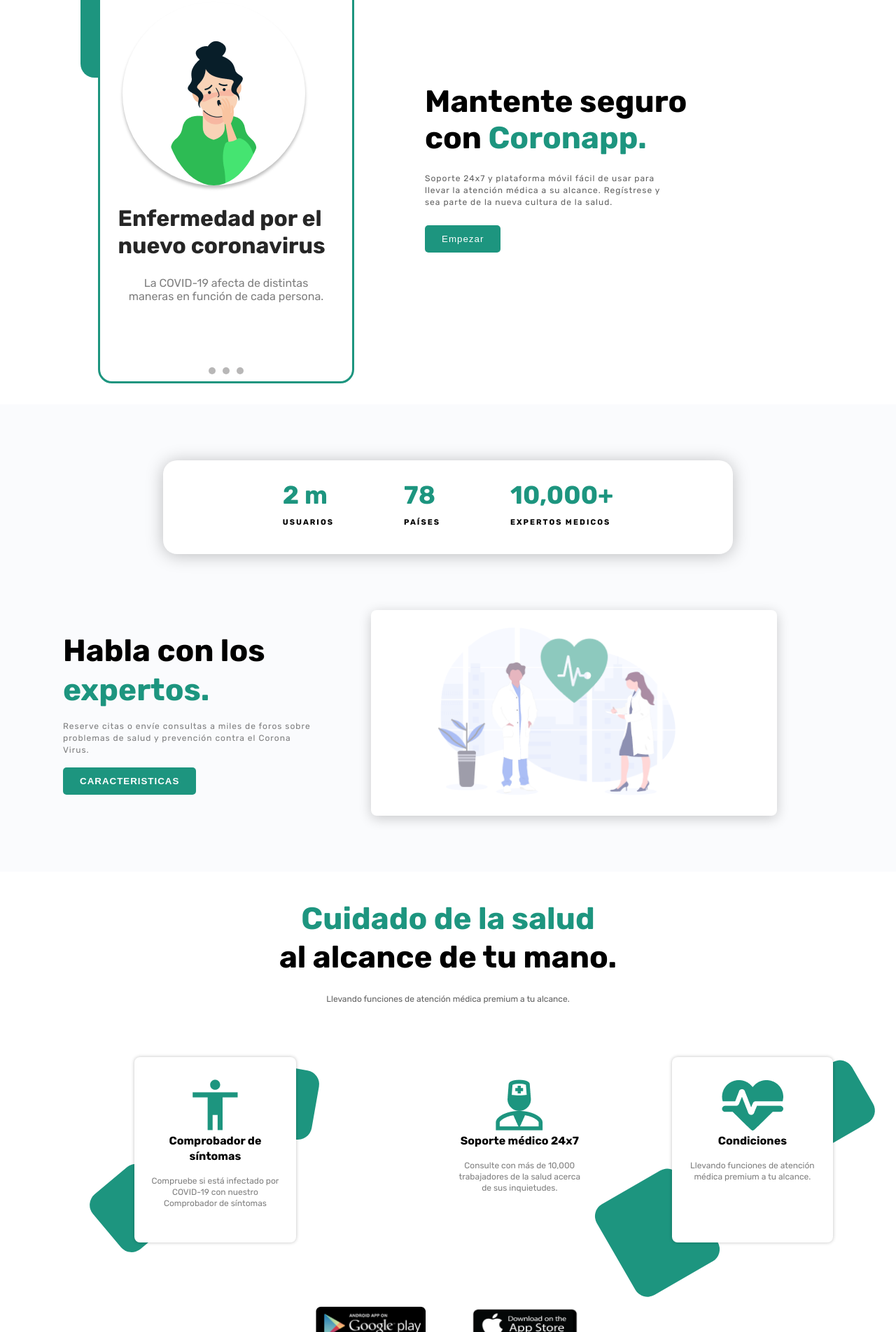
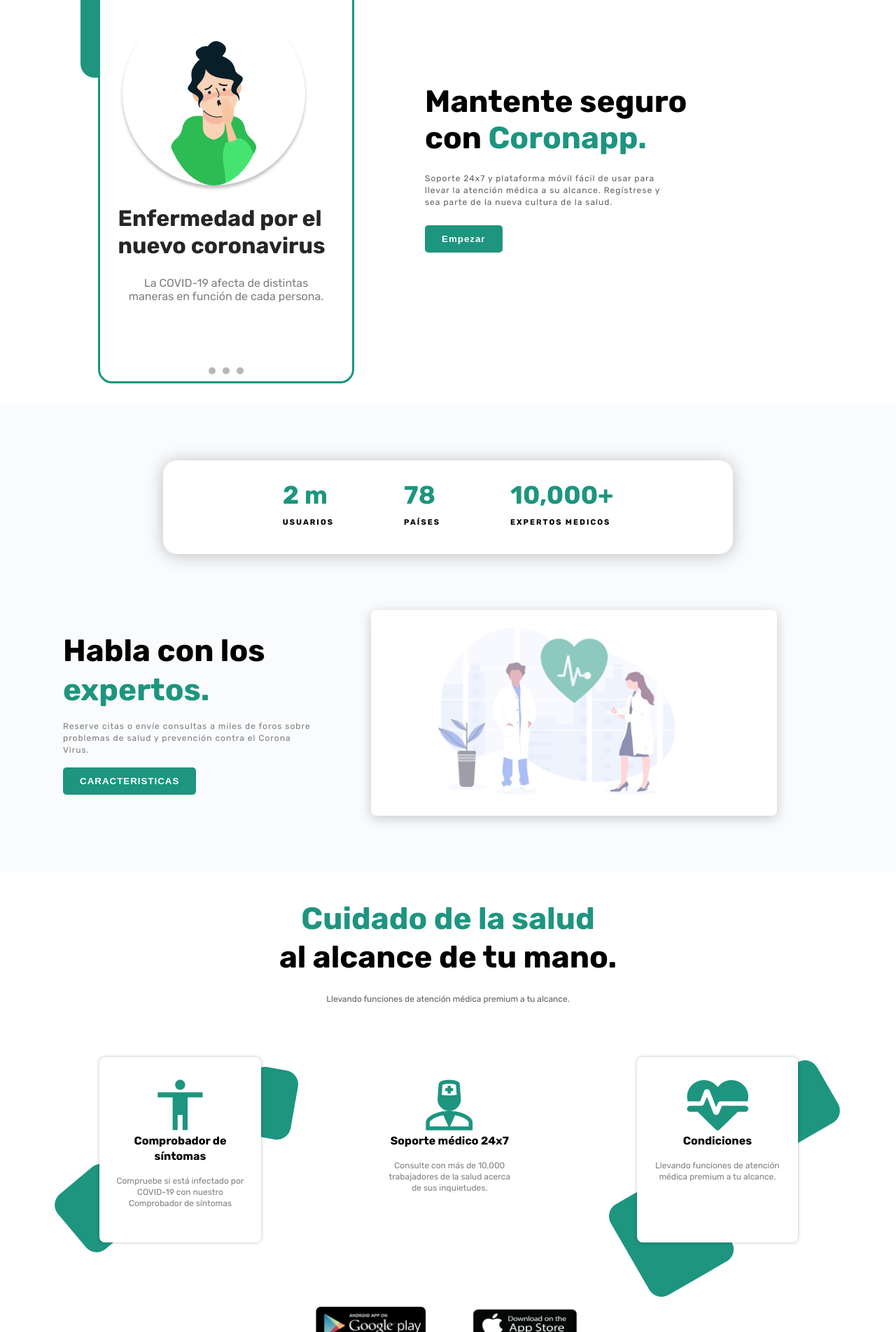
Before and after one commit to RivaldoEsteban/Corona-app, a plain HTML site: page index.html in a window 1280 px wide. Shown: the part 896-2800 px from the top of the page at 70% size. Drawn offline with Linux system fonts and the light colour scheme.

Commit message:
agregando cubitos

```diff
--- a/style.css
+++ b/style.css
@@ -297,7 +297,10 @@
 
 .info-app {
   display: flex;
-  justify-content: space-around;
+  justify-content: center;
+  position: relative;
+  right: 50px;
+  /* justify-content: space-around; */
 }
 
 .grupo1 {
@@ -353,6 +356,8 @@
   margin-top: 50px ;
   margin-bottom: 50px;
   padding: 32px 20px;
+  position: relative;
+  right: 50px;
 }
 
 .info-title h1 {
@@ -412,7 +417,7 @@
   background:#1D957F;
   position: relative;
   top: 50px;
-  right: 40px;
+  right: 20px;
   transform: rotate(10deg);
   opacity: 1;
   border-radius: 20px;
@@ -424,7 +429,7 @@
   background:#1D957F;
   position: relative;
   top: 210px;
-  left: 380px;
+  left:450px;
   transform: rotate(-30deg);
   opacity: 1;
   border-radius: 20px;
@@ -467,3 +472,14 @@
   opacity: 1;
   border-radius: 20px;
 }
+
+button {
+  font-weight: 700;
+  letter-spacing: 2px;
+  color: white;
+  padding: 12px 24px;
+  cursor: pointer;
+  outline: none;
+  border: none;
+  border-radius: 4px;
+}
```
